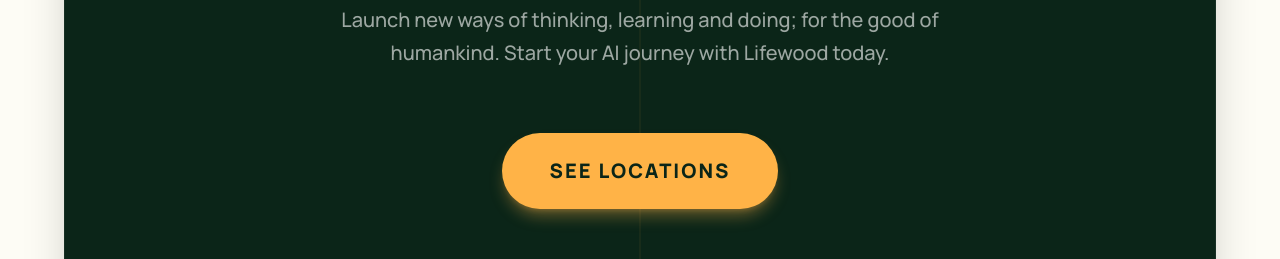
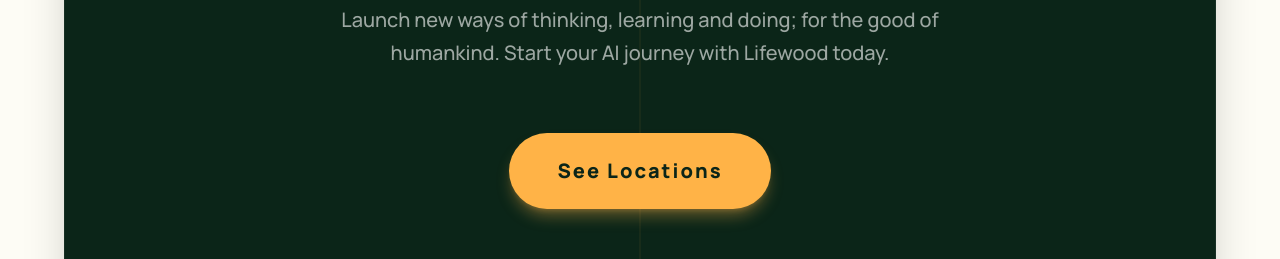
Before and after one commit to justinemhars123/lifewood-web, a React (Vite) app: page / in a window 1280 px wide. Shown: the part 6660-6919 px from the top of the page. Built offline with nearby package versions, Linux system fonts and the light colour scheme; a web font is replaced by a local one.

Commit message:
fixed_final

```diff
--- a/components/CTASection.tsx
+++ b/components/CTASection.tsx
@@ -52,7 +52,7 @@
           >
             <a
               href="/offices"
-              className="bg-[#FFB347] dark:bg-[#FFB347] text-[#0B2518] dark:text-[#0B2518] px-12 py-6 rounded-full font-black text-xl uppercase tracking-widest hover:scale-105 active:scale-95 transition-all shadow-lg shadow-[#FFB347]/35 whitespace-nowrap"
+              className="bg-[#FFB347] dark:bg-[#FFB347] text-[#0B2518] dark:text-[#0B2518] px-12 py-6 rounded-full font-black text-xl tracking-widest hover:scale-105 active:scale-95 transition-all shadow-lg shadow-[#FFB347]/35 whitespace-nowrap"
             >
               See Locations
             </a>
```
